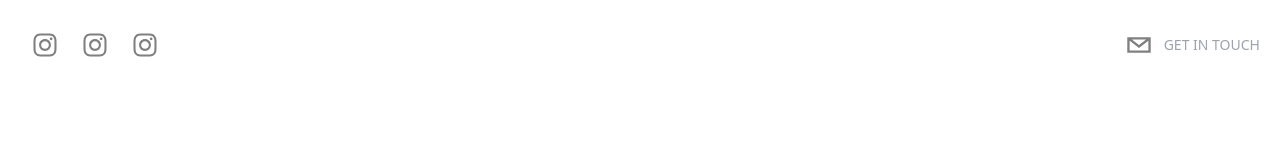
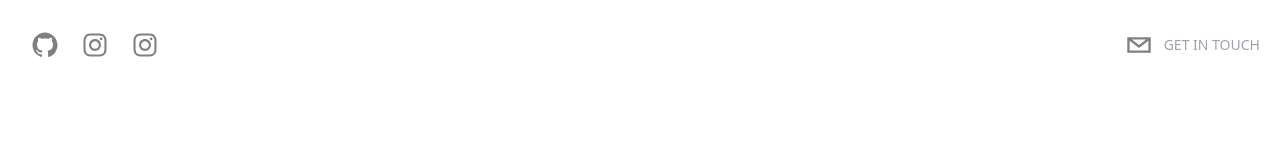
Before and after one commit to planetoida90210/Portfolio, a Next.js app: page / in a window 1280 px wide. Shown: the top 160 px of the page. Built offline with nearby package versions, Linux system fonts and the light colour scheme.

Commit message:
change social icons

```diff
--- a/components/Header.tsx
+++ b/components/Header.tsx
@@ -9,7 +9,7 @@ export default function Header({}: Props) {
       <div className="flex flex-row items-center">
         {/* Social Icons */}
         <SocialIcon
-          url="https://instagram.com/clubmate90210"
+          url="https://github.com/planetoida90210"
           fgColor="gray"
           bgColor="transparent"
         />
```
